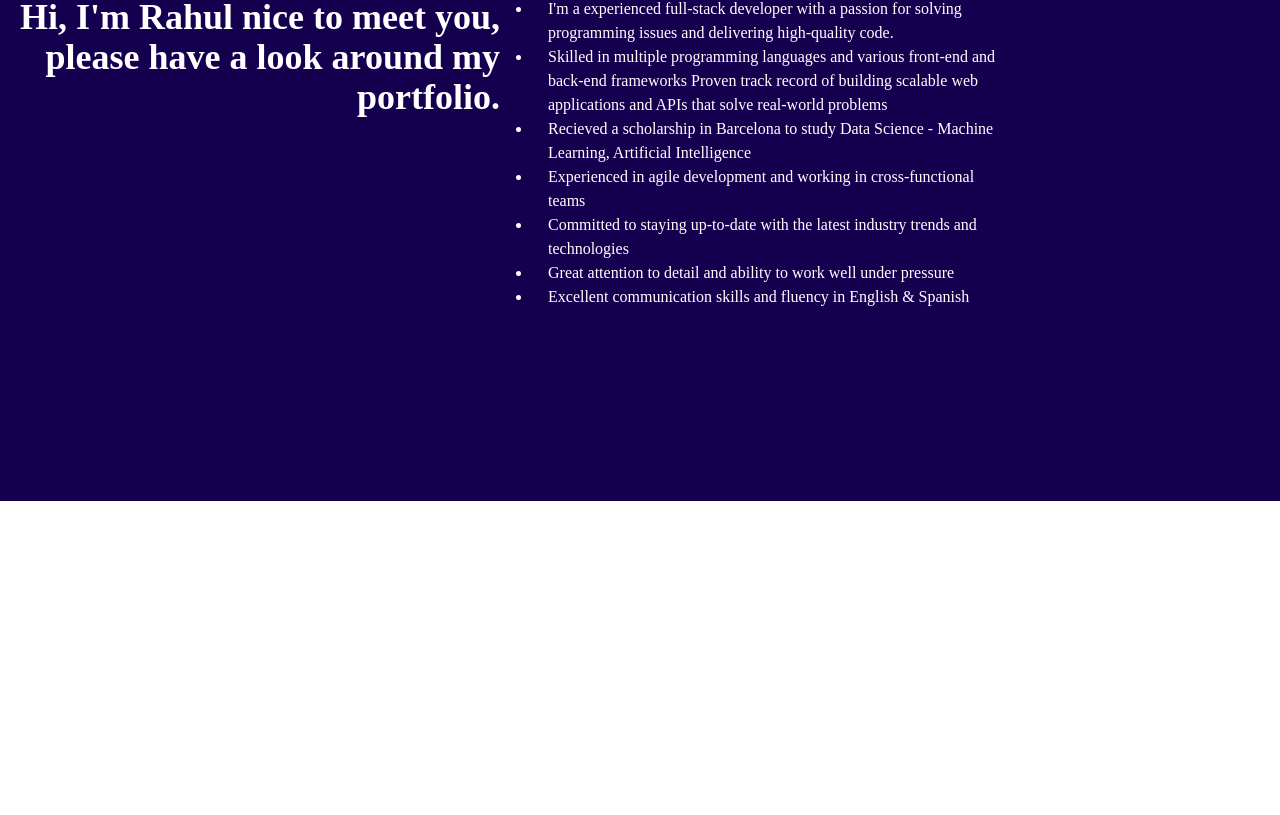
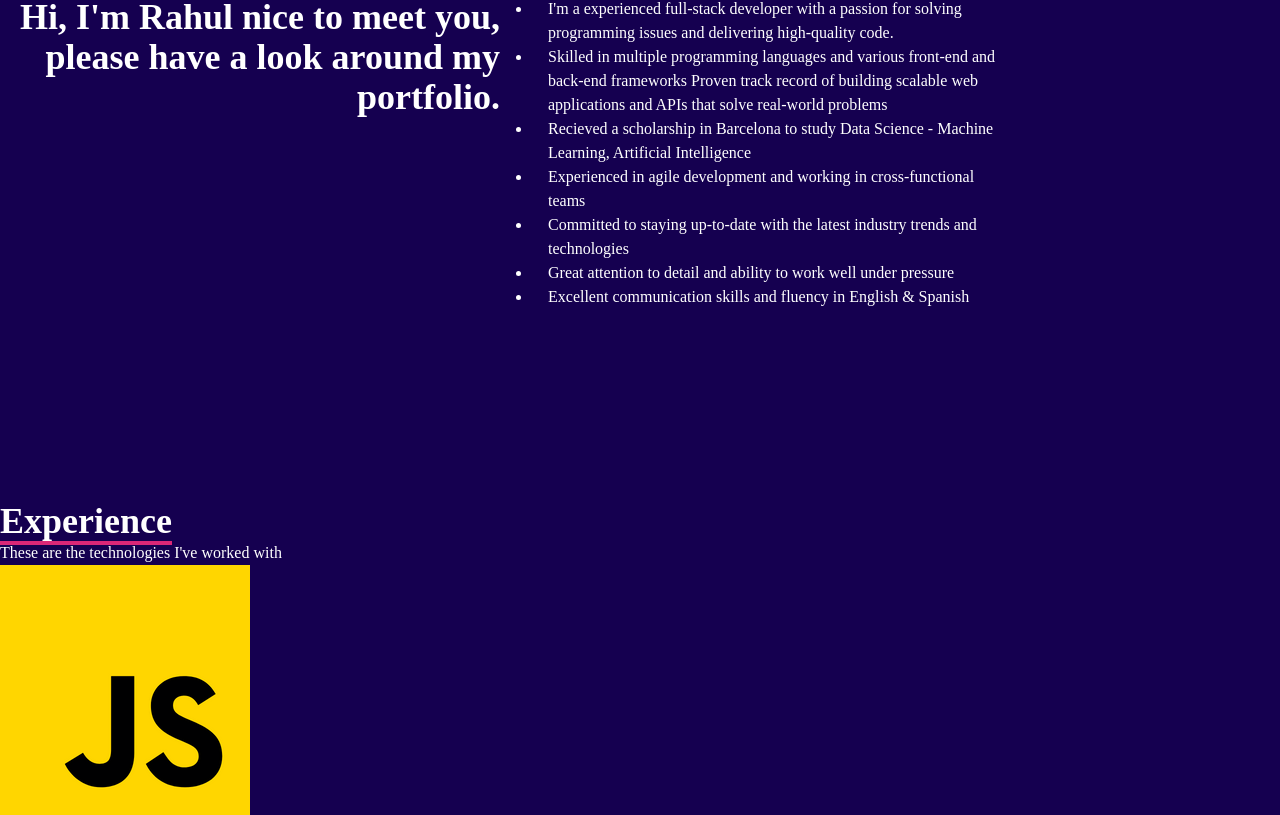
Before and after one commit to Raul60rc/React-portfolio-tailwindcss, a React (Create React App) app: page / in a window 1280 px wide. Shown: the part 1099-1914 px from the top of the page. Before the commit the page ends 1600 px from the top, so only its background shows below. Built offline with nearby package versions, Linux system fonts and the light colour scheme.

Commit message:
Skills component started, to do- import images & add details

```diff
--- a/src/App.js
+++ b/src/App.js
@@ -3,6 +3,7 @@ import './App.css';
 import About from './components/About';
 import Home from './components/Home';
 import Navbar from './components/Navbar';
+import Skills from './components/Skills';
 
 function App() {
   return (
@@ -10,6 +11,7 @@ function App() {
     <Navbar/>
     <Home/>
     <About/>
+    <Skills/>
     </div>
   );
 }
--- a/src/components/About.jsx
+++ b/src/components/About.jsx
@@ -6,7 +6,7 @@ const About = () => {
       <div className="flex flex-col justify-center items-center w-full h-full">
         <div className="max-w[1000px] w-full px-4 grid grid-cols2 gap-8 ">
           <div className="sm:text-center pb-8 pl-4">
-            <p className="text-4xl font-bold inline border-b-4 border-pink-600 ">
+            <p className="text-4xl font-bold inline border-b-4 border-pink-600">
               About Me
             </p>
           </div>
--- /dev/null
+++ b/src/components/Skills.jsx
@@ -0,0 +1,20 @@
+import React from 'react'
+import JavaScript from "../assets/javascript.png"
+
+const Skills = () => {
+  return (
+    <div className='w-full h-full bg-[#150050] text-white'>
+        <div>
+            <p className="text-4xl font-bold inline border-b-4 border-pink-600">Experience</p>
+            <p>These are the technologies I've worked with</p>
+        </div>
+        <div>
+            <div>
+                <img src={JavaScript} alt="JavaScript Icon"></img>
+            </div>
+        </div>
+    </div>
+  )
+}
+
+export default Skills
```
